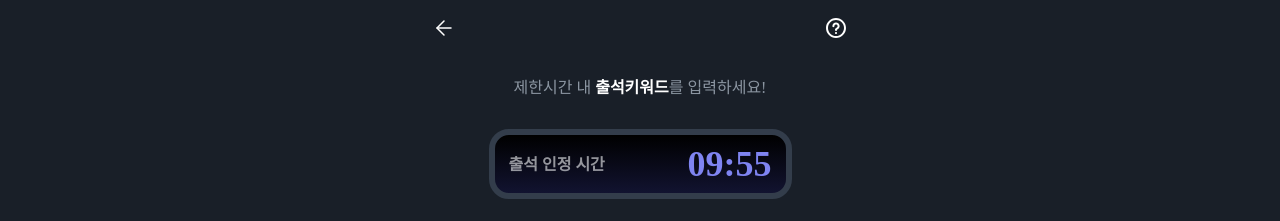
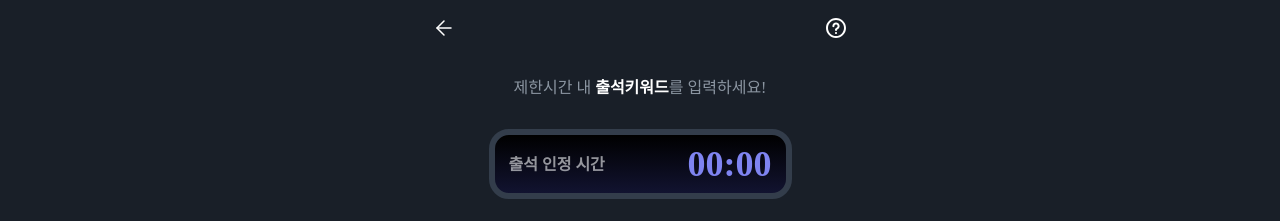
Before and after one commit to mash-up-kr/moit-web, a React (Vite) app: page /attendance in a window 1280 px wide. Shown: the top 221 px of the page. Built offline with nearby package versions, Linux system fonts and the light colour scheme; no server answers; a web font is replaced by a local one; what emotion-normalize would draw is missing.

Commit message:
♻️ refactor: timer 로직 수정

```diff
--- a/src/screens/AttendanceScreen/components/AttendanceTimer.tsx
+++ b/src/screens/AttendanceScreen/components/AttendanceTimer.tsx
@@ -1,4 +1,4 @@
-import { useEffect, useState } from 'react';
+import { useEffect, useRef, useState } from 'react';
 import { Flex } from '@chakra-ui/react';
 import theme from '@styles/theme';
 import Text from '@components/Text';
@@ -8,30 +8,45 @@ import {
   timeBeforeOneSecond,
 } from '../utils/timer';
 
+// TODO: API 연결하기
 const AttendanceTimer = () => {
-  const currentTime = new Date();
-  // 10분 후를 스터디 시작 시간으로 가정
-  const dummyStartAtTime = new Date(new Date().getTime() + 10 * 60000);
-  // 사용자가 10분 후까지를 지각으로 설정했다고 가정
-  const dummyLateAtTime = new Date(new Date().getTime() + 20 * 60000);
-  const isLate = dummyStartAtTime < currentTime;
+  // 1분 후를 스터디 시작 시간으로 가정
+  const dummyStartAtTime = new Date(new Date().getTime() + 1 * 5000);
+  // 사용자가 2분 후까지를 지각으로 설정했다고 가정
+  const dummyLateAtTime = new Date(new Date().getTime() + 2 * 5000);
 
   const [time, setTime] = useState<Date>(remainingTime(dummyStartAtTime));
+  const [isLate, setIsLate] = useState(dummyStartAtTime < new Date());
+  const [expired, setExpired] = useState(false);
+
+  const timerRef = useRef<NodeJS.Timeout | null>(null);
 
   const setOneSecBefore = () => {
+    const currentTime = new Date();
+    if (dummyLateAtTime < currentTime && !expired && timerRef.current) {
+      setExpired(true);
+      clearInterval(timerRef.current);
+      window.alert('EXPIRED!!!');
+      return;
+    }
+    if (dummyStartAtTime < currentTime) {
+      setIsLate(true);
+      setTime(remainingTime(dummyLateAtTime));
+      return;
+    }
     setTime(timeBeforeOneSecond(time));
   };
 
   useEffect(() => {
-    if (currentTime > dummyLateAtTime) {
-      // iOS Alert 띄우고 바로 다른데 보내버림
-      return console.log('EXPIRED!!!');
-    }
-    const timer = setInterval(setOneSecBefore, 1000);
-    return () => clearInterval(timer);
+    timerRef.current = setInterval(setOneSecBefore, 1000);
+    return () => {
+      if (timerRef.current) {
+        clearInterval(timerRef.current);
+      }
+    };
   }, []);
 
-  const timeText = formattedTime(time);
+  const timeText = expired ? 'EXPIRED' : formattedTime(time);
 
   return (
     <Flex
```
